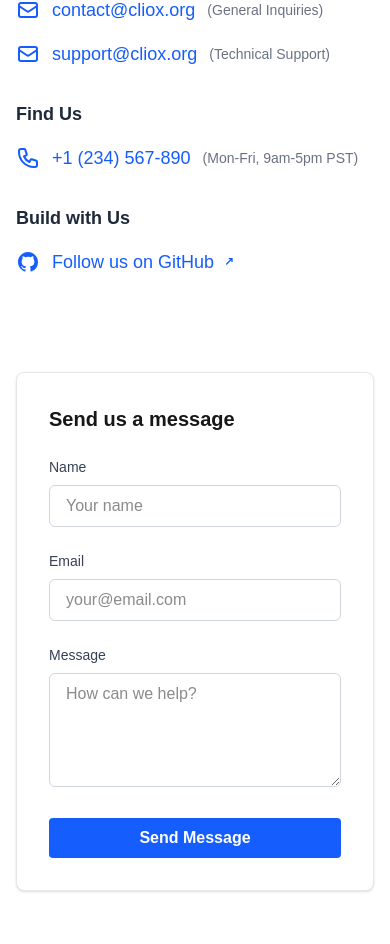
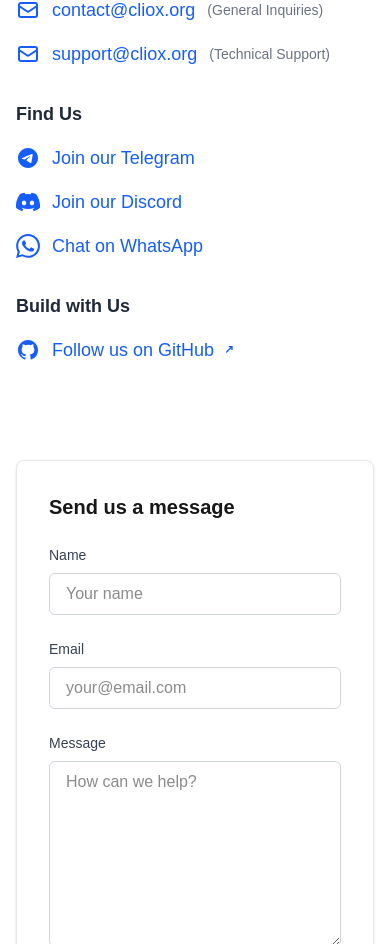
Before and after one commit to ciferresearch/ClioX, a Next.js app in the folder landing-page/: page / in a window 390 px wide. Shown: the part 6333-7277 px from the top of the page. Built offline with nearby package versions, Linux system fonts and the light colour scheme.

Commit message:
feat(landing page): Enhance Contact section with social media links
- Replace phone contact with social media options including Telegram, Discord, and WhatsApp.

Signed-off-by: Binming Li <binming.li@outlook.com>

```diff
--- a/landing-page/src/components/sections/home/Contact.tsx
+++ b/landing-page/src/components/sections/home/Contact.tsx
@@ -121,32 +121,66 @@
 
               {/* TODO: Whatsapp Contact instead of phone */}
 
-              {/* Phone Contact */}
+              {/* Social Media Contacts */}
               <div className="space-y-4">
                 <h3 className="text-lg font-semibold text-gray-800">Find Us</h3>
+                <div className="space-y-4">
+                  {/* Telegram */}
                   <div className="flex items-center gap-3">
                     <svg
                       className="w-6 h-6 text-blue-600"
-                    fill="none"
-                    stroke="currentColor"
+                      fill="currentColor"
                       viewBox="0 0 24 24"
                     >
-                    <path
-                      strokeLinecap="round"
-                      strokeLinejoin="round"
-                      strokeWidth="2"
-                      d="M3 5a2 2 0 012-2h3.28a1 1 0 01.948.684l1.498 4.493a1 1 0 01-.502 1.21l-2.257 1.13a11.042 11.042 0 005.516 5.516l1.13-2.257a1 1 0 011.21-.502l4.493 1.498a1 1 0 01.684.949V19a2 2 0 01-2 2h-1C9.716 21 3 14.284 3 6V5z"
-                    />
+                      <path d="M12 2C6.48 2 2 6.48 2 12s4.48 10 10 10 10-4.48 10-10S17.52 2 12 2zm4.64 6.8c-.15 1.58-.8 5.42-1.13 7.19-.14.75-.42 1-.68 1.03-.58.05-1.02-.38-1.58-.75-.88-.58-1.38-.94-2.23-1.5-.99-.65-.35-1.01.22-1.59.15-.15 2.71-2.48 2.76-2.69.01-.03.01-.14-.05-.2-.06-.06-.15-.04-.21-.02-.09.02-1.49.95-4.22 2.79-.4.27-.76.41-1.08.4-.36-.01-1.04-.2-1.55-.37-.63-.2-1.12-.31-1.08-.66.02-.18.27-.36.74-.55 2.92-1.27 4.86-2.11 5.83-2.51 2.78-1.16 3.35-1.36 3.73-1.36.08 0 .27.02.39.12.1.08.13.19.14.27-.01.06.01.24 0 .38z"/>
                     </svg>
                     <a
-                    href="tel:+1234567890"
+                      href="https://t.me/cliox"
+                      target="_blank"
+                      rel="noopener noreferrer"
                       className="text-lg text-blue-600 hover:text-blue-800 transition-colors"
                     >
-                    +1 (234) 567-890
+                      Join our Telegram
                     </a>
-                  <span className="text-gray-500 text-sm">
-                    (Mon-Fri, 9am-5pm PST)
-                  </span>
+                  </div>
+
+                  {/* Discord */}
+                  <div className="flex items-center gap-3">
+                    <svg
+                      className="w-6 h-6 text-blue-600"
+                      fill="currentColor"
+                      viewBox="0 0 24 24"
+                    >
+                      <path d="M20.317 4.37a19.791 19.791 0 0 0-4.885-1.515a.074.074 0 0 0-.079.037c-.21.375-.444.864-.608 1.25a18.27 18.27 0 0 0-5.487 0a12.64 12.64 0 0 0-.617-1.25a.077.077 0 0 0-.079-.037A19.736 19.736 0 0 0 3.677 4.37a.07.07 0 0 0-.032.027C.533 9.046-.32 13.58.099 18.057a.082.082 0 0 0 .031.057a19.9 19.9 0 0 0 5.993 3.03a.078.078 0 0 0 .084-.028a14.09 14.09 0 0 0 1.226-1.994a.076.076 0 0 0-.041-.106a13.107 13.107 0 0 1-1.872-.892a.077.077 0 0 1 .008-.128a10.2 10.2 0 0 0 .372-.292a.074.074 0 0 1 .077-.01c3.928 1.793 8.18 1.793 12.062 0a.074.074 0 0 1 .078.01c.12.098.246.198.373.292a.077.077 0 0 1 .006.127a12.299 12.299 0 0 1-1.873.892a.077.077 0 0 0-.041.107c.36.698.772 1.362 1.225 1.993a.076.076 0 0 0 .084.028a19.839 19.839 0 0 0 6.002-3.03a.077.077 0 0 0 .032-.054c.5-5.177-.838-9.674-3.549-13.66a.061.061 0 0 0-.031-.03zM8.02 15.33c-1.183 0-2.157-1.085-2.157-2.419c0-1.333.956-2.419 2.157-2.419c1.21 0 2.176 1.096 2.157 2.42c0 1.333-.956 2.418-2.157 2.418zm7.975 0c-1.183 0-2.157-1.085-2.157-2.419c0-1.333.955-2.419 2.157-2.419c1.21 0 2.176 1.096 2.157 2.42c0 1.333-.946 2.418-2.157 2.418z"/>
+                    </svg>
+                    <a
+                      href="https://discord.gg/cliox"
+                      target="_blank"
+                      rel="noopener noreferrer"
+                      className="text-lg text-blue-600 hover:text-blue-800 transition-colors"
+                    >
+                      Join our Discord
+                    </a>
+                  </div>
+
+                  {/* WhatsApp */}
+                  <div className="flex items-center gap-3">
+                    <svg
+                      className="w-6 h-6 text-blue-600"
+                      fill="currentColor"
+                      viewBox="0 0 24 24"
+                    >
+                      <path d="M17.472 14.382c-.297-.149-1.758-.867-2.03-.967-.273-.099-.471-.148-.67.15-.197.297-.767.966-.94 1.164-.173.199-.347.223-.644.075-.297-.15-1.255-.463-2.39-1.475-.883-.788-1.48-1.761-1.653-2.059-.173-.297-.018-.458.13-.606.134-.133.298-.347.446-.52.149-.174.198-.298.298-.497.099-.198.05-.371-.025-.52-.075-.149-.669-1.612-.916-2.207-.242-.579-.487-.5-.669-.51-.173-.008-.371-.01-.57-.01-.198 0-.52.074-.792.372-.272.297-1.04 1.016-1.04 2.479 0 1.462 1.065 2.875 1.213 3.074.149.198 2.096 3.2 5.077 4.487.709.306 1.262.489 1.694.625.712.227 1.36.195 1.871.118.571-.085 1.758-.719 2.006-1.413.248-.694.248-1.289.173-1.413-.074-.124-.272-.198-.57-.347m-5.421 7.403h-.004a9.87 9.87 0 01-5.031-1.378l-.361-.214-3.741.982.998-3.648-.235-.374a9.86 9.86 0 01-1.51-5.26c.001-5.45 4.436-9.884 9.888-9.884 2.64 0 5.122 1.03 6.988 2.898a9.825 9.825 0 012.893 6.994c-.003 5.45-4.437 9.884-9.885 9.884m8.413-18.297A11.815 11.815 0 0012.05 0C5.495 0 .16 5.335.157 11.892c0 2.096.547 4.142 1.588 5.945L.057 24l6.305-1.654a11.882 11.882 0 005.683 1.448h.005c6.554 0 11.89-5.335 11.893-11.893a11.821 11.821 0 00-3.48-8.413z"/>
+                    </svg>
+                    <a
+                      href="https://wa.me/1234567890"
+                      target="_blank"
+                      rel="noopener noreferrer"
+                      className="text-lg text-blue-600 hover:text-blue-800 transition-colors"
+                    >
+                      Chat on WhatsApp
+                    </a>
+                  </div>
                 </div>
               </div>
 
@@ -242,7 +276,7 @@
                 <textarea
                   id="message"
                   name="message"
-                  rows={4}
+                  rows={7}
                   value={formData.message}
                   onChange={(e) =>
                     setFormData((prev) => ({
```
Lines whose indentation alone changed are shown as unchanged.
